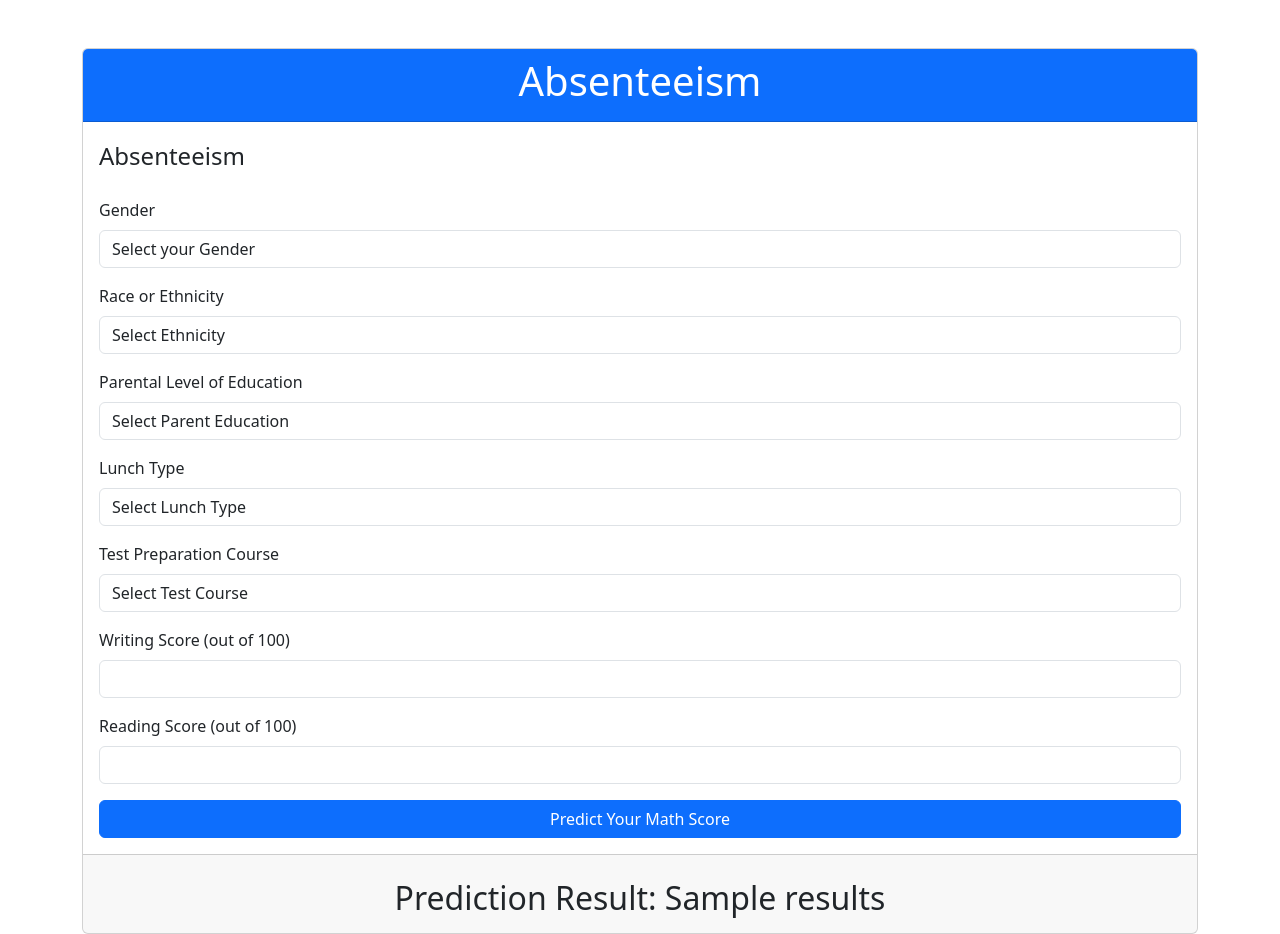
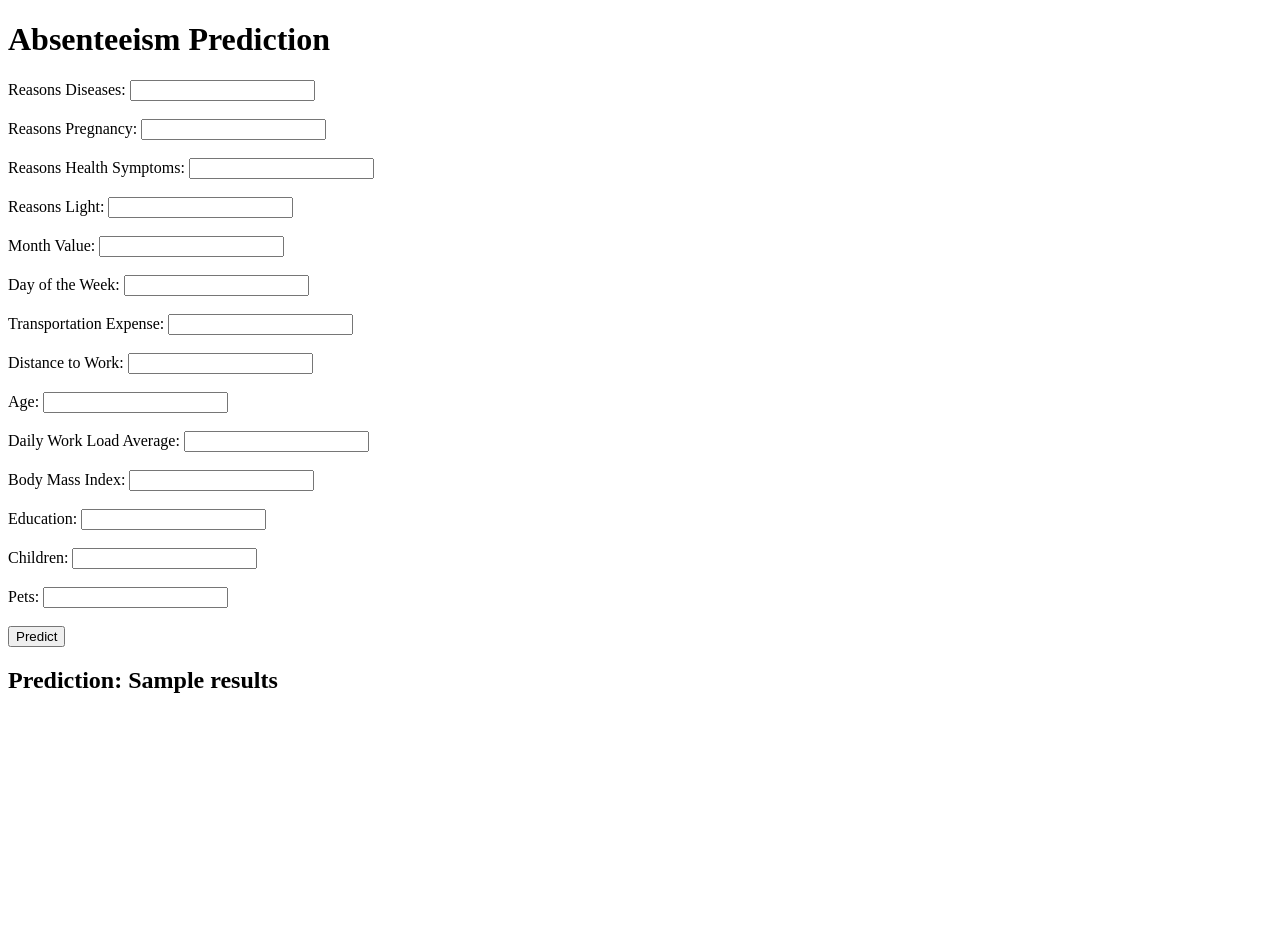
Before and after one commit to khaleed-mammad/absenteeism, a Flask app: template templates/home.html in a window 1280 px wide. After the commit the page ends 693 px from the top, so only its background shows below. Run offline with Flask 3, Linux system fonts and the light colour scheme; the template is opened without the code that fills it: most values are stand-ins (such as "Sample title", 1, 10 or a date in 2020); parts of the project's set-up code (start-up, migrations or seed data) failed here and were passed over.

Commit message:
Last Steps

```diff
--- a/app.py
+++ b/app.py
@@ -1,35 +1,41 @@
 from flask import Flask, request, render_template
 import numpy as np
 import pandas as pd
-from sklearn.preprocessing import StandardScaler
 from src.pipeline.predict_pipeline import CustomData, PredictPipeline
 
 application = Flask(__name__)
 app = application
 
-## Route for home Page
-
 @app.route('/')
 def index():
     return render_template('index.html')
-@app.route('/predictdata', methods =['GET', 'POST'])
+
+@app.route('/predictdata', methods=['GET', 'POST'])
 def predict_datapoint():
     if request.method == 'GET':
         return render_template('home.html')
     else:
-        data=CustomData(
-            gender=request.form.get('gender'),
-            race_ethnicity=request.form.get('ethnicity'),
-            parental_level_of_education=request.form.get('parental_level_of_education'),
-            lunch=request.form.get('lunch'),
-            test_preparation_course=request.form.get('test_preparation_course'),
-            reading_score=float(request.form.get('writing_score')),
-            writing_score=float(request.form.get('reading_score'))
+        data = CustomData(
+            Reasons_diseases=int(request.form.get('Reasons_diseases')),
+            Reasons_pregnancy=int(request.form.get('Reasons_pregnancy')),
+            Reasons_health_symptomps=int(request.form.get('Reasons_health_symptomps')),
+            Reasons_light=int(request.form.get('Reasons_light')),
+            Month_Value=int(request.form.get('Month_Value')),
+            Day_of_the_week=int(request.form.get('Day_of_the_week')),
+            Transportation_Expense=float(request.form.get('Transportation_Expense')),
+            Distance_to_Work=float(request.form.get('Distance_to_Work')),
+            Age=int(request.form.get('Age')),
+            Daily_Work_Load_Average=float(request.form.get('Daily_Work_Load_Average')),
+            Body_Mass_Index=float(request.form.get('Body_Mass_Index')),
+            Education=int(request.form.get('Education')),
+            Children=int(request.form.get('Children')),
+            Pets=int(request.form.get('Pets'))
         )
         pred_df = data.get_data_as_data_frame()
         print(pred_df)
         predict_pipeline = PredictPipeline()
         results = predict_pipeline.predict(pred_df)
         return render_template('home.html', results=results[0])
+
 if __name__ == "__main__":
     app.run(host='0.0.0.0', port=5001, debug=True)
--- a/templates/home.html
+++ b/templates/home.html
@@ -3,85 +3,57 @@
 <head>
     <meta charset="UTF-8">
     <meta name="viewport" content="width=device-width, initial-scale=1.0">
-    <title>Student Exam Performance Indicator</title>
-    <link href="https://cdn.jsdelivr.net/npm/bootstrap@5.3.0/dist/css/bootstrap.min.css" rel="stylesheet">
+    <title>Predict Absenteeism</title>
 </head>
 <body>
-    <div class="container mt-5">
-        <div class="card">
-            <div class="card-header bg-primary text-white text-center">
-                <h1>Absenteeism</h1>
-            </div>
-            <div class="card-body">
-                <form action="{{ url_for('predict_datapoint')}}" method="post">
-                    <fieldset>
-                        <legend class="mb-4">Absenteeism</legend>
-                        <div class="mb-3">
-                            <label class="form-label">Gender</label>
-                            <select class="form-control" name="gender" required>
-                                <option class="placeholder" selected disabled value="">Select your Gender</option>
-                                <option value="male">Male</option>
-                                <option value="female">Female</option>
-                            </select>
-                        </div>
-                        <div class="mb-3">
-                            <label class="form-label">Race or Ethnicity</label>
-                            <select class="form-control" name="ethnicity" required>
-                                <option class="placeholder" selected disabled value="">Select Ethnicity</option>
-                                <option value="group A">Group A</option>
-                                <option value="group B">Group B</option>
-                                <option value="group C">Group C</option>
-                                <option value="group D">Group D</option>
-                                <option value="group E">Group E</option>
-                            </select>
-                        </div>
-                        <div class="mb-3">
-                            <label class="form-label">Parental Level of Education</label>
-                            <select class="form-control" name="parental_level_of_education" required>
-                                <option class="placeholder" selected disabled value="">Select Parent Education</option>
-                                <option value="associate's degree">Associate's Degree</option>
-                                <option value="bachelor's degree">Bachelor's Degree</option>
-                                <option value="high school">High School</option>
-                                <option value="master's degree">Master's Degree</option>
-                                <option value="some college">Some College</option>
-                                <option value="some high school">Some High School</option>
-                            </select>
-                        </div>
-                        <div class="mb-3">
-                            <label class="form-label">Lunch Type</label>
-                            <select class="form-control" name="lunch" required>
-                                <option class="placeholder" selected disabled value="">Select Lunch Type</option>
-                                <option value="free/reduced">Free/Reduced</option>
-                                <option value="standard">Standard</option>
-                            </select>
-                        </div>
-                        <div class="mb-3">
-                            <label class="form-label">Test Preparation Course</label>
-                            <select class="form-control" name="test_preparation_course" required>
-                                <option class="placeholder" selected disabled value="">Select Test Course</option>
-                                <option value="none">None</option>
-                                <option value="completed">Completed</option>
-                            </select>
-                        </div>
-                        <div class="mb-3">
-                            <label class="form-label">Writing Score (out of 100)</label>
-                            <input class="form-control" type="number" name="writing_score" min="0" max="100" required>
-                        </div>
-                        <div class="mb-3">
-                            <label class="form-label">Reading Score (out of 100)</label>
-                            <input class="form-control" type="number" name="reading_score" min="0" max="100" required>
-                        </div>
-                        <div class="d-grid">
-                            <button class="btn btn-primary" type="submit">Predict Your Math Score</button>
-                        </div>
-                    </fieldset>
-                </form>
-            </div>
-            <div class="card-footer text-center">
-                <h2 class="mt-3">Prediction Result: {{ results }}</h2>
-            </div>
-        </div>
-    </div>
-    <script src="https://cdn.jsdelivr.net/npm/bootstrap@5.3.0/dist/js/bootstrap.bundle.min.js"></script>
+    <h1>Absenteeism Prediction</h1>
+    <form action="/predictdata" method="post">
+        <label for="Reasons_diseases">Reasons Diseases:</label>
+        <input type="text" id="Reasons_diseases" name="Reasons_diseases" required><br><br>
+
+        <label for="Reasons_pregnancy">Reasons Pregnancy:</label>
+        <input type="text" id="Reasons_pregnancy" name="Reasons_pregnancy" required><br><br>
+
+        <label for="Reasons_health_symptomps">Reasons Health Symptoms:</label>
+        <input type="text" id="Reasons_health_symptomps" name="Reasons_health_symptomps" required><br><br>
+
+        <label for="Reasons_light">Reasons Light:</label>
+        <input type="text" id="Reasons_light" name="Reasons_light" required><br><br>
+
+        <label for="Month_Value">Month Value:</label>
+        <input type="text" id="Month_Value" name="Month_Value" required><br><br>
+
+        <label for="Day_of_the_Week">Day of the Week:</label>
+        <input type="text" id="Day_of_the_Week" name="Day_of_the_Week" required><br><br>
+
+        <label for="Transportation_Expense">Transportation Expense:</label>
+        <input type="text" id="Transportation_Expense" name="Transportation_Expense" required><br><br>
+
+        <label for="Distance_to_Work">Distance to Work:</label>
+        <input type="text" id="Distance_to_Work" name="Distance_to_Work" required><br><br>
+
+        <label for="Age">Age:</label>
+        <input type="text" id="Age" name="Age" required><br><br>
+
+        <label for="Daily_Work_Load_Average">Daily Work Load Average:</label>
+        <input type="text" id="Daily_Work_Load_Average" name="Daily_Work_Load_Average" required><br><br>
+
+        <label for="Body_Mass_Index">Body Mass Index:</label>
+        <input type="text" id="Body_Mass_Index" name="Body_Mass_Index" required><br><br>
+
+        <label for="Education">Education:</label>
+        <input type="text" id="Education" name="Education" required><br><br>
+
+        <label for="Children">Children:</label>
+        <input type="text" id="Children" name="Children" required><br><br>
+
+        <label for="Pets">Pets:</label>
+        <input type="text" id="Pets" name="Pets" required><br><br>
+
+        <input type="submit" value="Predict">
+    </form>
+    {% if results %}
+    <h2>Prediction: {{ results }}</h2>
+    {% endif %}
 </body>
 </html>
```
Also changed, not shown: src/pipeline/predict_pipeline.py (+72 -0 lines), templates/index.html (+3 -9 lines).
